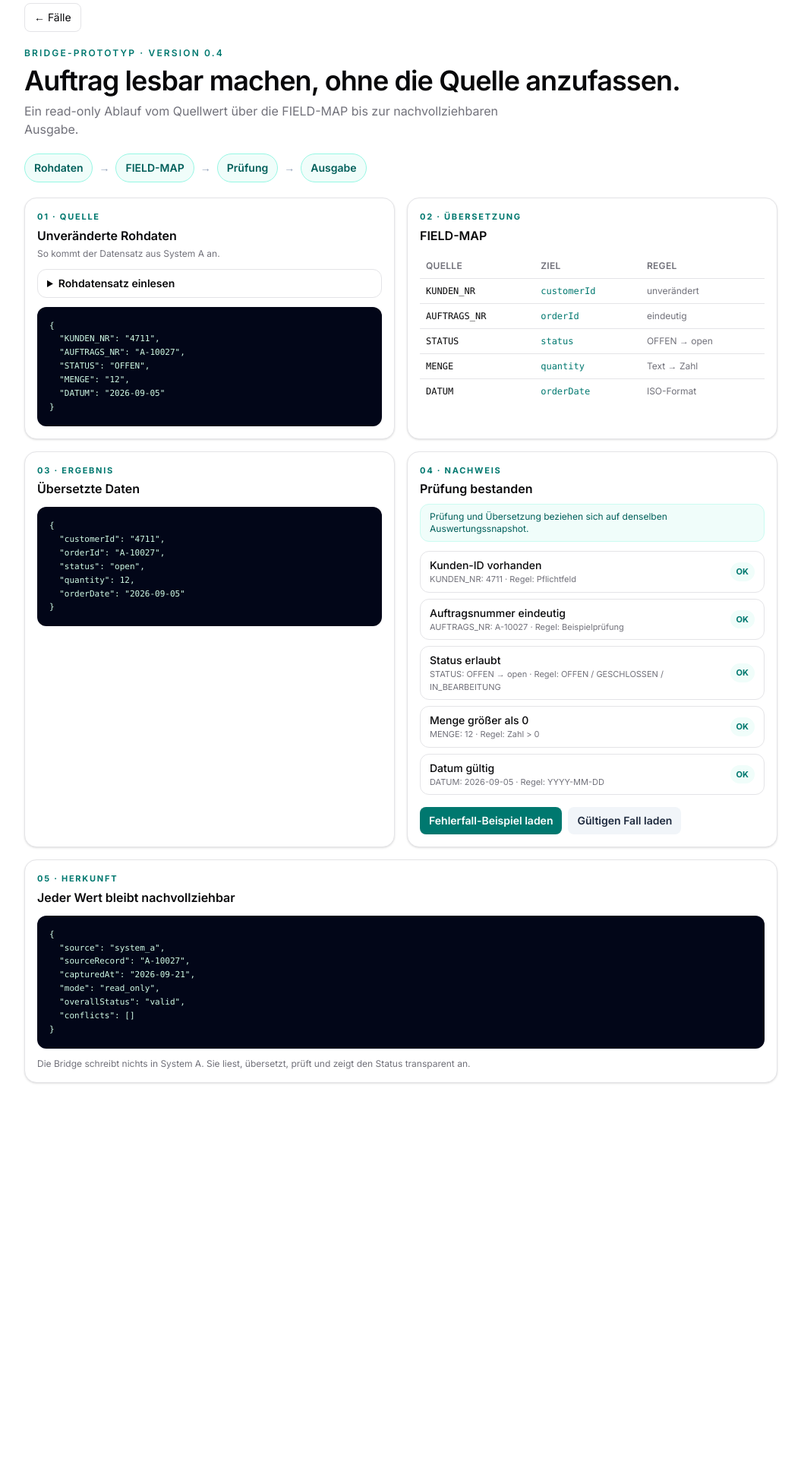
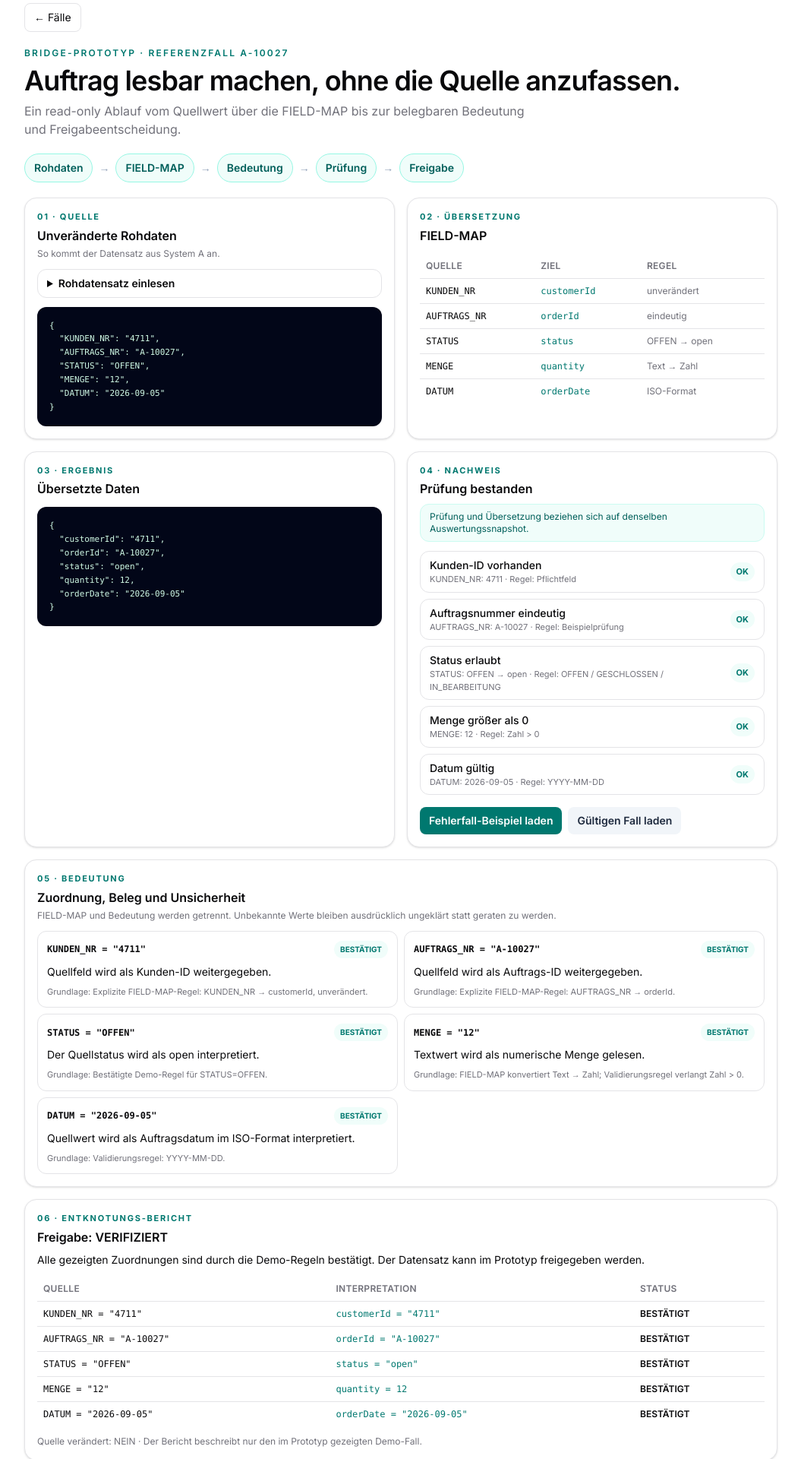
Before and after one commit to schieskejulia-collab/petraplan, a React (Vite) app in the folder frontend/mobile-app/: page /bridge in a window 1280 px wide. Shown: the part 20-1940 px from the top of the page at 76% size, without its empty margins (112-1167 px from the left). Before the commit the page ends 1493 px from the top, so only its background shows below. Built offline with nearby package versions, Linux system fonts and the light colour scheme.

Commit message:
Show semantic claims and customer-facing entanglement report

```diff
--- a/frontend/mobile-app/src/pages/BridgePage.tsx
+++ b/frontend/mobile-app/src/pages/BridgePage.tsx
@@ -27,12 +27,18 @@ function Section({ eyebrow, title, children, wide = false }: { eyebrow: string;
   );
 }
 
+function claimStatusLabel(status: string) {
+  if (status === "confirmed") return "BESTÄTIGT";
+  if (status === "unresolved") return "UNGEKLÄRT";
+  return "REGELVERLETZUNG";
+}
+
 export default function BridgePage() {
   const [, setLocation] = useLocation();
   const [raw, setRaw] = useState<RawRecord>(demoValidRecord);
   const [rawInput, setRawInput] = useState(() => JSON.stringify(demoValidRecord, null, 2));
   const [inputError, setInputError] = useState<string | null>(null);
-  const { mapped, checks, passed, provenance } = evaluateRecord(raw, new Date().toISOString().slice(0, 10));
+  const { mapped, checks, passed, provenance, semanticClaims, report } = evaluateRecord(raw, new Date().toISOString().slice(0, 10));
 
   function loadRecord(nextRecord: RawRecord) {
     setRaw(nextRecord);
@@ -54,16 +60,16 @@ export default function BridgePage() {
         <button className="rounded-lg border px-3 py-2 text-sm" onClick={() => setLocation("/cases")}>← Fälle</button>
 
         <header className="space-y-2">
-          <p className="text-xs font-semibold uppercase tracking-[0.18em] text-teal-700">Bridge-Prototyp · Version 0.4</p>
+          <p className="text-xs font-semibold uppercase tracking-[0.18em] text-teal-700">Bridge-Prototyp · Referenzfall A-10027</p>
           <h1 className="text-3xl font-semibold tracking-tight md:text-4xl">Auftrag lesbar machen, ohne die Quelle anzufassen.</h1>
-          <p className="max-w-2xl text-sm text-muted-foreground md:text-base">Ein read-only Ablauf vom Quellwert über die FIELD-MAP bis zur nachvollziehbaren Ausgabe.</p>
+          <p className="max-w-2xl text-sm text-muted-foreground md:text-base">Ein read-only Ablauf vom Quellwert über die FIELD-MAP bis zur belegbaren Bedeutung und Freigabeentscheidung.</p>
         </header>
 
         <nav aria-label="Datenfluss" className="flex flex-wrap items-center gap-2 text-sm font-semibold text-teal-800">
-          {["Rohdaten", "FIELD-MAP", "Prüfung", "Ausgabe"].map((label, index) => (
+          {["Rohdaten", "FIELD-MAP", "Bedeutung", "Prüfung", "Freigabe"].map((label, index, values) => (
             <span key={label} className="flex items-center gap-2">
               <span className="rounded-full border border-teal-200 bg-teal-50 px-3 py-2">{label}</span>
-              {index < 3 && <span className="text-slate-400">→</span>}
+              {index < values.length - 1 && <span className="text-slate-400">→</span>}
             </span>
           ))}
         </nav>
@@ -147,7 +153,58 @@ export default function BridgePage() {
             </div>
           </Section>
 
-          <Section eyebrow="05 · Herkunft" title="Jeder Wert bleibt nachvollziehbar" wide>
+          <Section eyebrow="05 · Bedeutung" title="Zuordnung, Beleg und Unsicherheit" wide>
+            <p className="mt-1 text-xs text-muted-foreground">FIELD-MAP und Bedeutung werden getrennt. Unbekannte Werte bleiben ausdrücklich ungeklärt statt geraten zu werden.</p>
+            <div className="mt-3 grid gap-2 md:grid-cols-2">
+              {semanticClaims.map((claim) => (
+                <div key={claim.sourceField} className="rounded-xl border p-3">
+                  <div className="flex flex-wrap items-center justify-between gap-2">
+                    <p className="font-mono text-xs font-semibold">{claim.sourceField} = {JSON.stringify(claim.sourceValue)}</p>
+                    <span className={`rounded-full px-2 py-1 text-[10px] font-bold ${claim.status === "confirmed" ? "bg-teal-50 text-teal-700" : claim.status === "unresolved" ? "bg-amber-50 text-amber-800" : "bg-red-50 text-red-700"}`}>
+                      {claimStatusLabel(claim.status)}
+                    </span>
+                  </div>
+                  <p className="mt-2 text-sm">{claim.meaning}</p>
+                  <p className="mt-2 text-[11px] text-muted-foreground">Grundlage: {claim.basis}</p>
+                </div>
+              ))}
+            </div>
+          </Section>
+
+          <Section eyebrow="06 · Entknotungs-Bericht" title={`Freigabe: ${report.releaseStatus === "verified" ? "VERIFIZIERT" : "BLOCKIERT"}`} wide>
+            <p className="mt-2 text-sm">{report.summary}</p>
+            <div className="mt-3 overflow-x-auto">
+              <table className="w-full min-w-[620px] text-left text-xs">
+                <thead className="text-muted-foreground">
+                  <tr className="border-b">
+                    <th className="px-2 py-2 font-semibold uppercase tracking-wide">Quelle</th>
+                    <th className="px-2 py-2 font-semibold uppercase tracking-wide">Interpretation</th>
+                    <th className="px-2 py-2 font-semibold uppercase tracking-wide">Status</th>
+                  </tr>
+                </thead>
+                <tbody>
+                  {report.rows.map((row) => (
+                    <tr key={row.source} className="border-b last:border-0">
+                      <td className="px-2 py-2 font-mono">{row.source}</td>
+                      <td className="px-2 py-2 font-mono text-teal-700">{row.interpretation}</td>
+                      <td className="px-2 py-2 font-semibold">{claimStatusLabel(row.status)}</td>
+                    </tr>
+                  ))}
+                </tbody>
+              </table>
+            </div>
+            {report.openPoints.length > 0 && (
+              <div className="mt-4 rounded-xl border border-amber-200 bg-amber-50 p-3 text-amber-900">
+                <p className="text-xs font-bold uppercase tracking-wide">Offene Punkte</p>
+                <ul className="mt-2 list-disc space-y-1 pl-5 text-xs">
+                  {report.openPoints.map((item) => <li key={item}>{item}</li>)}
+                </ul>
+              </div>
+            )}
+            <p className="mt-3 text-xs text-muted-foreground">Quelle verändert: NEIN · Der Bericht beschreibt nur den im Prototyp gezeigten Demo-Fall.</p>
+          </Section>
+
+          <Section eyebrow="07 · Herkunft" title="Jeder Wert bleibt nachvollziehbar" wide>
             <JsonBlock value={provenance} />
             <p className="mt-3 text-xs text-muted-foreground">Die Bridge schreibt nichts in System A. Sie liest, übersetzt, prüft und zeigt den Status transparent an.</p>
           </Section>
```
